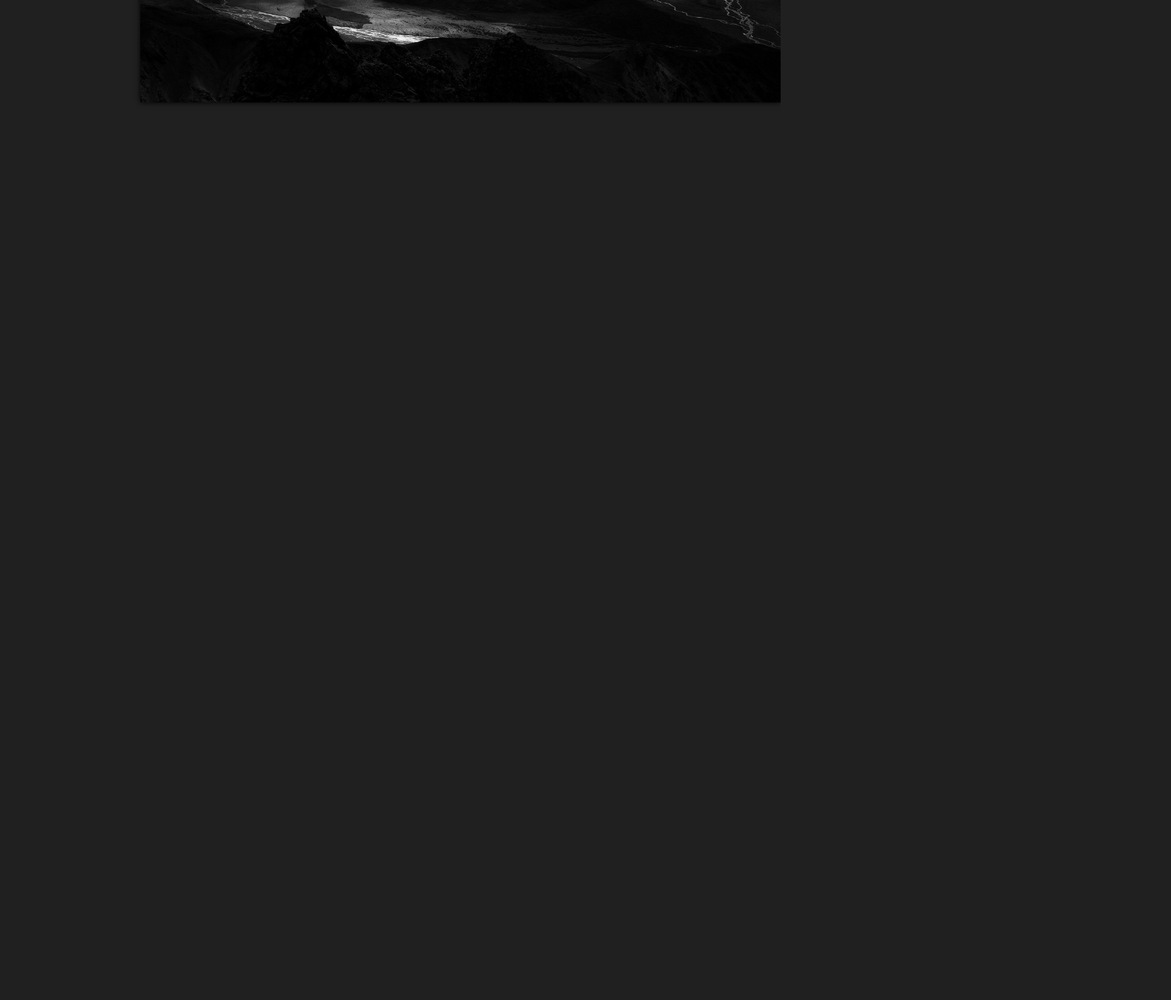
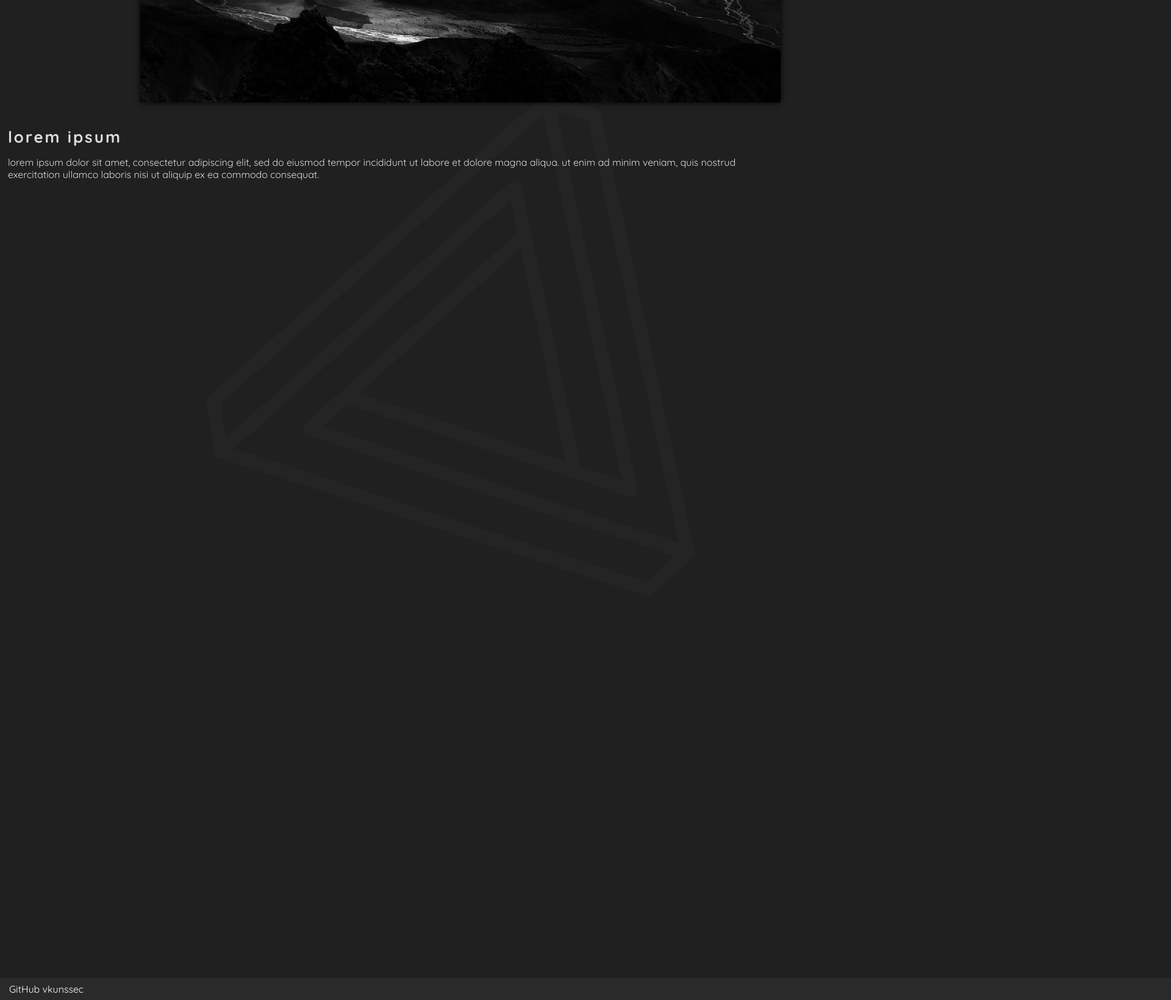
Before and after one commit to vkunssec/lessons-server, a website: page static/public/index.html in a window 1280 px wide. Shown: the part 760-2400 px from the top of the page at 61% size, 1920 px wide, since content can reach past the window. Before the commit the page ends 1600 px from the top, so only its background shows below. Drawn offline with Linux system fonts and the light colour scheme.

Commit message:
add imgs and init land contents

```diff
--- a/static/public/assets/css/style.css
+++ b/static/public/assets/css/style.css
@@ -1,5 +1,7 @@
 * {
 	user-select: none;
+	box-sizing: border-box;
+	-webkit-tap-highlight-color: transparent;
 }
 
 :focus {
@@ -15,11 +17,25 @@ body {
 	margin: 0;
 	padding: 0;
 	width: 100%;
-	height: 200vh;
+	min-height: 300vh;
 	font-family: 'Quicksand', sans-serif;
 	color: rgb(221, 221, 221);
 	background-color: #202020;
 	overflow-x: hidden;
+}
+
+header > nav > img {
+	position: absolute;
+	top: 21px;
+	left: 21px;
+	width: 100px;
+	cursor: pointer;
+	transition: ease 1.2s;
+}
+
+header > nav > img:active,
+header > nav > img:hover {
+	transform: rotate(-90deg);
 }
 
 main > .vknc {
@@ -66,13 +82,73 @@ main > .square > img {
 	object-fit: cover;
 }
 
+main > .landing {
+	position: relative;
+	top: 121vh;
+	width: 100%;
+	min-height: 100vh;
+	margin: 0;
+	padding: 0;
+}
+
+main > .landing > .title {
+	position: absolute;
+	top: 0;
+	left: 0;
+	font-size: 26px;
+	letter-spacing: 3px;
+	font-weight: bold;
+	padding: 0 13px;
+}
+
+main > .landing > .content {
+	position: absolute;
+	top: 48px;
+	left: 0;
+	padding: 0 13px;
+	text-transform: lowercase;
+}
+
+main > .landing > img {
+	position: relative;
+	top: 13vh;
+	width: 66%;
+	float: right;
+	transform: rotate(-42deg);
+	opacity: .02;
+	z-index: -9999;
+}
+
+footer {
+	position: absolute;
+	bottom: 0;
+	min-width: 300vh;
+	height: 36px;
+	line-height: 36px;
+	background-color: rgb(42, 42, 42);
+}
+
+footer > a,
+footer > a:active,
+footer > a:hover,
+footer > a:link {
+	padding: 0 15px;
+	font-size: 16px;
+	color: #ffffff;
+	text-decoration: none;
+}
+
 @media (max-width: 720px) {
 	main > .vknc {
 		font-size: 120px;
+		padding: 1%;
 	}
 
 	main > .square > img {
-		object-fit: none;
     	object-position: 30% 0%;
 	}
+
+	main > .landing > img {
+		right: -96px;
+	}
 }
--- a/static/public/assets/js/main.js
+++ b/static/public/assets/js/main.js
@@ -1,13 +1,4 @@
-var vknc = document.querySelector(`main > .vknc`);
-var sqr_blue = document.querySelector(`main > .square`);
-
-function onloaded() {
-    function loaded() {
-        Array.prototype.forEach.call(document.querySelectorAll("[fade-in]"), (el) => {
-            el.classList.add("onview");
-        });
-    }
-    setTimeout(loaded, 100);
-}
-
-document.addEventListener('DOMContentLoaded', onloaded);
+document.addEventListener('DOMContentLoaded', () => {
+    const elems = document.querySelectorAll(`[fade-in]`);
+    elems.forEach((el) => { el.classList.add('onview'); });
+});
--- a/static/public/index.html
+++ b/static/public/index.html
@@ -1,20 +1,41 @@
 <!DOCTYPE html>
-<html>
+<html lang="pt-br">
 <head>
+	<meta charset="UTF-8">
+	<meta name="theme-color" content="#080808">
+	<meta name="viewport" content="width=device-width, maximum-scale=1, user-scalable=no">
+	<meta http-equiv="X-UA-Compatible" content="ie=edge">
+	<link rel="shortcut icon" href="assets/img/triagule_white.png" type="image/png">
 	<title>vknc</title>
 	<link rel="stylesheet" href="assets/fonts/font.css">
 	<link rel="stylesheet" href="assets/css/style.css">
 </head>
 <body>
 
-	<header></header>
+	<header>
+		<nav>
+			<img src="assets/img/triagule_white_outline.png">
+		</nav>
+	</header>
 	<main>
+
 		<div class="vknc" fade-in>vknc</div>
 		<div class="square" fade-in>
 			<img src="assets/img/2.jpg">
 		</div>
+
+		<div class="landing">
+			<div class="title">lorem ipsum</div>
+			<div class="content">
+				Lorem ipsum dolor sit amet, consectetur adipiscing elit, sed do eiusmod tempor incididunt ut labore et dolore magna aliqua. Ut enim ad minim veniam, quis nostrud exercitation ullamco laboris nisi ut aliquip ex ea commodo consequat.
+			</div>
+			<img src="assets/img/triagule_white_outline.png">
+		</div>
+
 	</main>
-	<footer></footer>
+	<footer>
+		<a href="http://github.com/vkunssec" target="_blank">GitHub vkunssec</a>
+	</footer>
 
 	<script src="assets/js/main.js"></script>
 
```
Also changed, not shown: static/public/assets/img/triagule_black_outline.png (added), static/public/assets/img/triagule_white.png (added), static/public/assets/img/triagule_white_outline.png (added), static/public/assets/img/triangule.svg (added).
